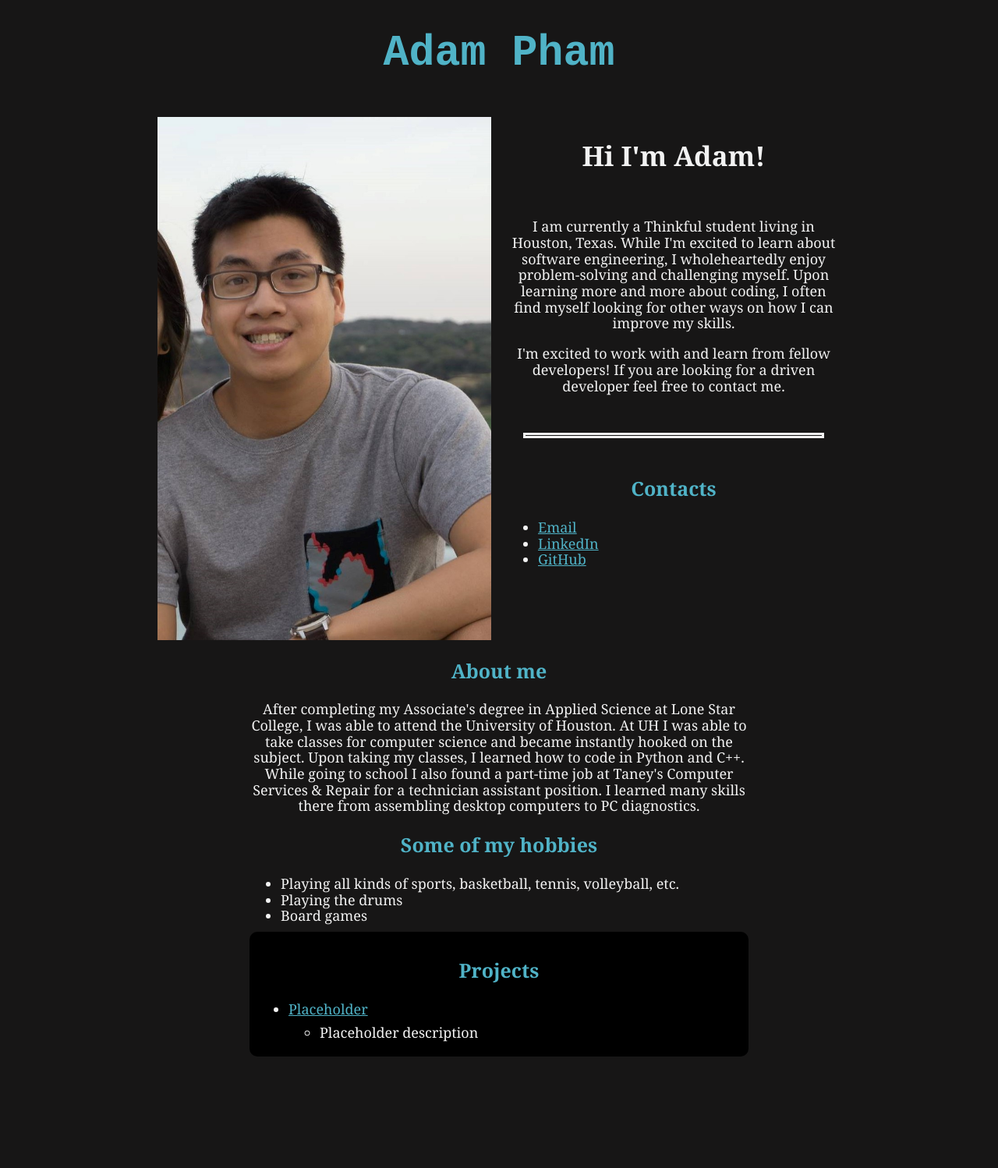
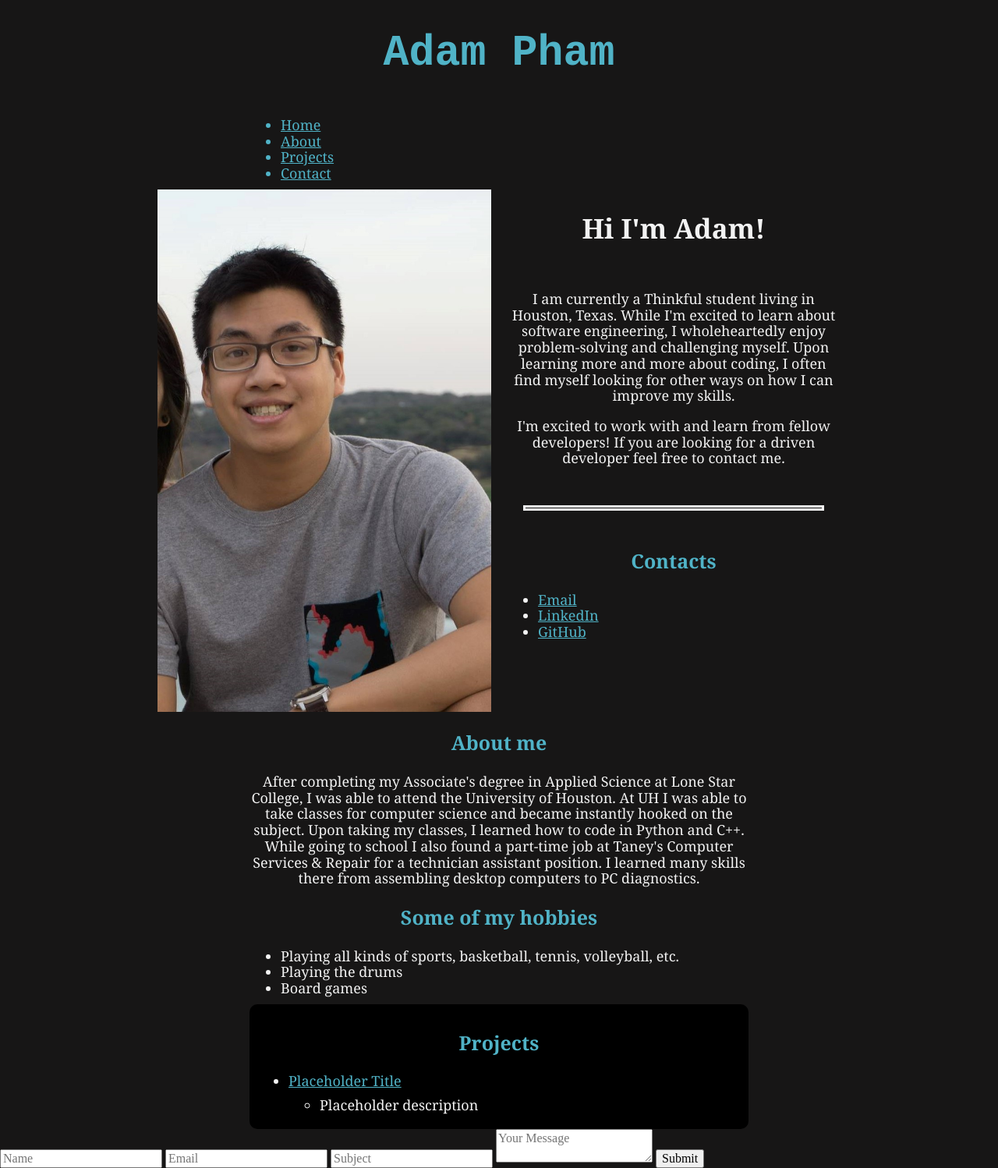
Before and after one commit to phamadam/Portfolio-Webpage, a plain HTML site: page index.html in a window 1280 px wide. Shown: the whole page at 78% size. Before the commit the page ends 1355 px from the top, so only its background shows below. Drawn offline with nearby package versions, Linux system fonts and the light colour scheme; a script that the page names is missing.

Commit message:
Update index.html

```diff
--- a/index.html
+++ b/index.html
@@ -10,17 +10,28 @@
 
   <body>
     <header>
-      <h1>Adam Pham</h1>
+      <div>
+      <h1 id="home">Adam Pham</h1>
+        <nav>
+        <ul id="menu">
+          <li><a href="#home">Home</a></li>
+          <li><a href="#about">About</a></li>
+          <li><a href="#project">Projects</a></li>
+          <li><a href="#contact">Contact</a></li>
+        </ul>
+        </nav>
+      </div>
     </header>
 
     <main>
       <article>
+        <section>
           <!--the picture and intro section are in one div-->
           <div class="group">
-           <!--picture on the left always at 300px-->
+            <!--picture on the left-->
             <img class="item" src="adam-thinkful.jpg" alt="Adam Thinkful">
             <div class=" item">
-            <!--this div contains my intro and contacts, it should be beside the picture-->
+              <!--this div contains my intro and contacts, it should be right of the picture-->
               <h2>Hi I'm Adam!</h2>
               <div>
                 <p>I am currently a Thinkful student living in Houston, Texas. While I'm excited to learn about software engineering, I wholeheartedly enjoy problem-solving and challenging myself. Upon learning more and more about coding, I often find myself looking for other ways on how I can improve my skills.</p>
@@ -29,7 +40,7 @@
               </div>
               <hr>
               <div>
-              <h3>Contacts</h3>
+                <h3 id="contact">Contacts</h3>
                 <ul>
                   <li><a href="mailto:adammtpham@gmail.com" target="_blank">Email</a></li>
                   <li><a href="https://www.linkedin.com/in/adampham93/" target="_blank">LinkedIn</a></li>
@@ -38,10 +49,12 @@
               </div>
             </div>
           </div>
+        </section>
+        <section>
           <div>
             <div class="centered">
               <!--about me and projects are in this div-->
-            <h3>About me</h3>
+              <h3 id="about">About me</h3>
               <p>After completing my Associate's degree in Applied Science at Lone Star College, I was able to attend the University of Houston. At UH I was able to take classes for computer science and became instantly hooked on the subject. Upon taking my classes, I learned how to code in Python and C++. While going to school I also found a part-time job at Taney's Computer Services & Repair for a technician assistant position. I learned many skills there from assembling desktop computers to PC diagnostics. </p>
               <!---->
               <h3>Some of my hobbies</h3>
@@ -52,13 +65,31 @@
               </ul>
             </div>
             <div class="centered box round">
-            <h3>Projects</h3>
+              <h3 id="project">Projects</h3>
               <ul>
-              <li><a href="https://phamadam.github.io/pizza/" target="_blank">Placeholder</a></li>
+                <li><a href="https://phamadam.github.io/pizza/" target="_blank">Placeholder Title</a></li>
                   <ul>
                     <li>Placeholder description</li>
               </ul>
             </div>
+          </div>
+        </section>
+        <div>
+          <form action="https://formspree.io/adammtpham@gmail.com" method="post">
+            <label for="name"></label>
+            <input type="text" name="name" id="name" placeholder="Name"/>
+
+            <label for="email"></label>
+            <input type="text" name="email" id="email" required placeholder="Email"/>
+
+            <label for="subject"></label>
+            <input type="text" name="subject" id="subject" required placeholder="Subject"/>
+
+            <label for="text"></label>
+            <textarea type="text" name="text" id="text" required placeholder="Your Message"></textarea>
+
+            <button type="submit">Submit</button>
+          </form>
         </div>
       </article>
     </main>
```
Lines whose indentation alone changed are shown as unchanged.
